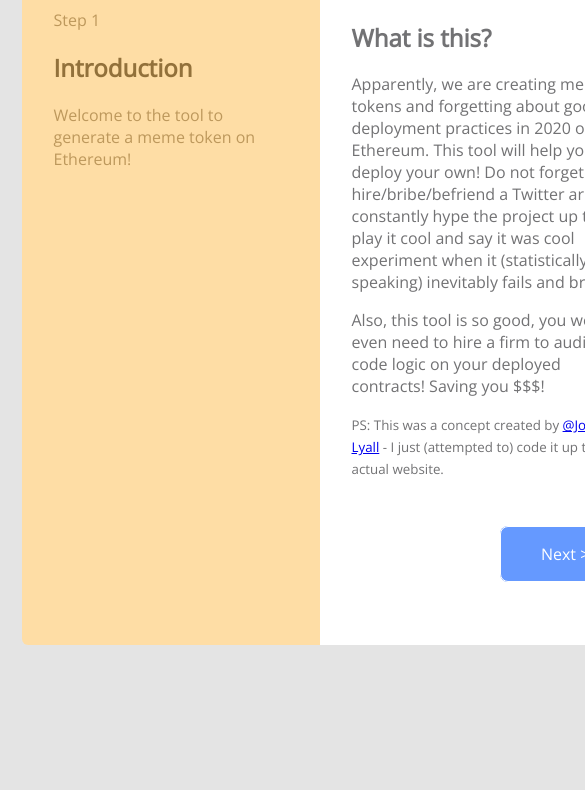
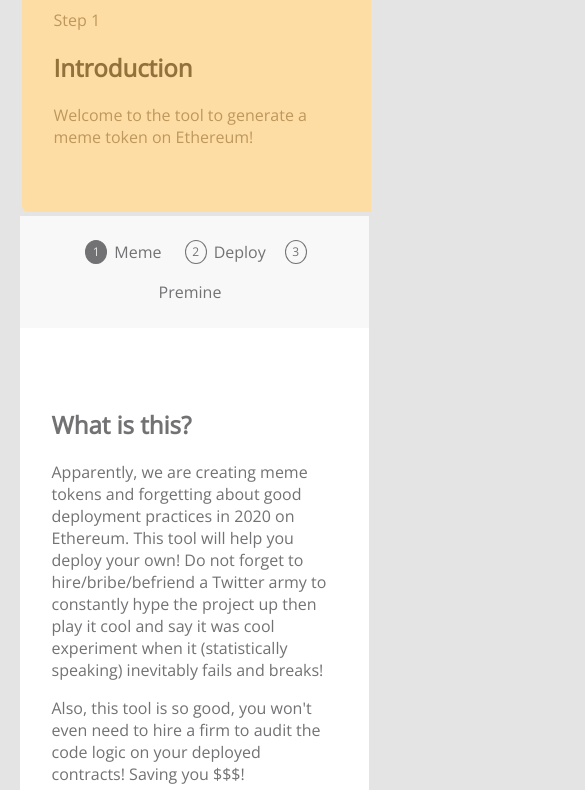
Before and after one commit to 409H/thedegenerator, a website: page src/index.html in a window 390 px wide. Shown: the part 161-951 px from the top of the page, 585 px wide, since content can reach past the window. Before the commit the page ends 844 px from the top, so only its background shows below. Drawn offline with nearby package versions, Linux system fonts and the light colour scheme; files that its build step writes are made by us from their sources.

Commit message:
Added some styling for responsiveness

```diff
--- a/src/sass/app.scss
+++ b/src/sass/app.scss
@@ -27,6 +27,10 @@ body {
     grid-template-columns: minmax(300px, 25%) 1fr;
     padding: 0;
     margin: 0;
+
+    @media only screen and (max-width: 900px) {
+        grid-template-columns: 1fr;
+    }
 }
 
 .sidebar {
@@ -62,7 +66,8 @@ body {
     background: $COLOR-MAIN-BACKGROUND;
 
     > #stepper {
-        height: 5rem;
+        min-height: 5em;
+        height: auto;
         background: $COLOR-STEPPER-BACKGROUND;
         color: $COLOR-STEPPER-TEXT;
         text-align: center;
@@ -76,7 +81,7 @@ body {
                 line-height: 2.5em;
                 list-style-type: none;
                 display: inline;
-                margin-right: 15rem;
+                margin-right: 3rem;
                 padding-top: 8px;
 
                 a {
```
